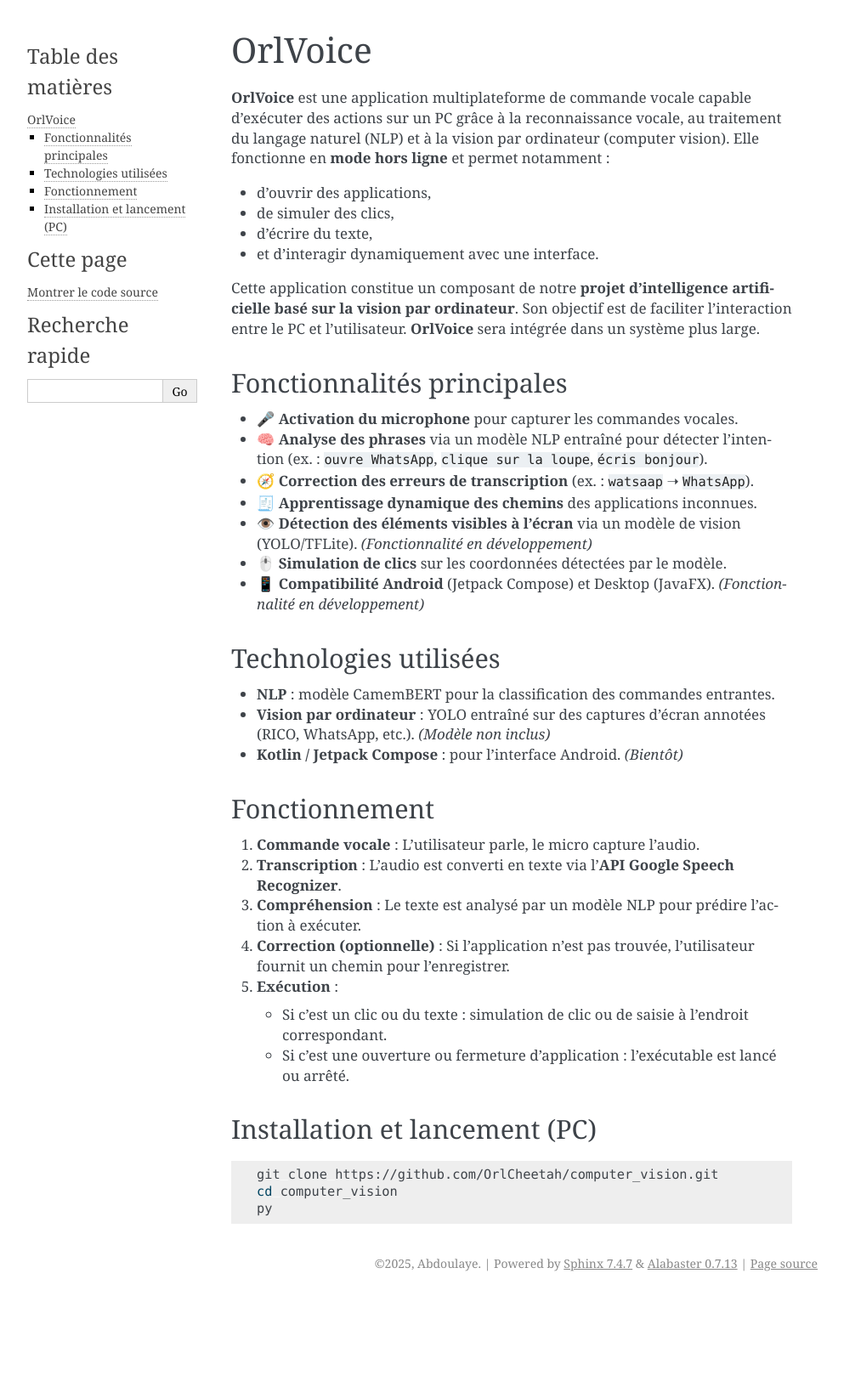
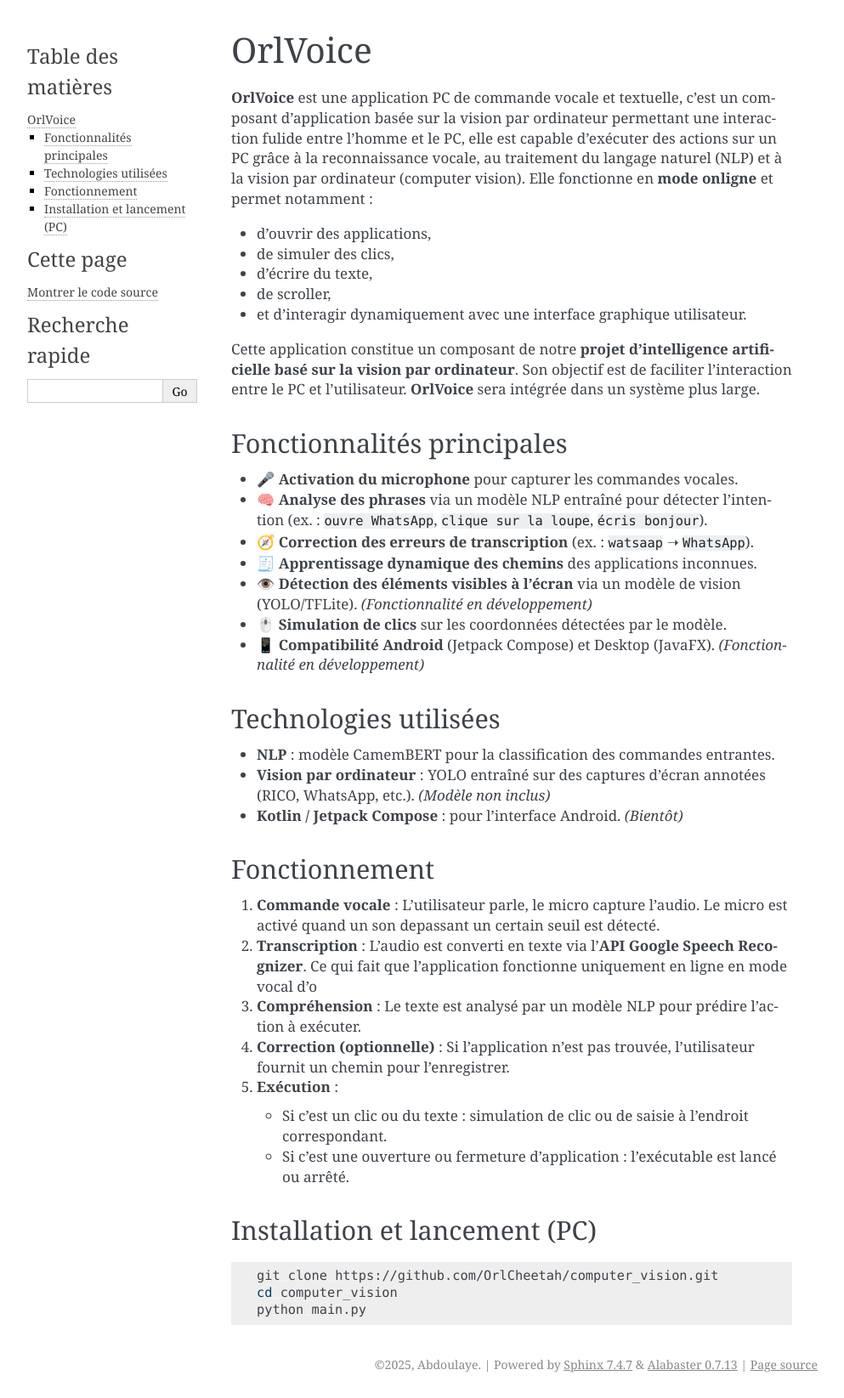
Before and after one commit to OrlCheetah/computer_vision, a Sphinx documentation site: the page built from docs/index.rst, in a window 1280 px wide. Shown: the whole page at 85% size, without its empty margins (148-1141 px from the left). Built offline with Sphinx 7.4.7, drawn with Linux system fonts in a browser that asks for light colours; before the commit the page ends 1526 px from its top, so only the background shows below that.

Commit message:
Mise a jour

```diff
--- a/docs/index.rst
+++ b/docs/index.rst
@@ -1,12 +1,13 @@
 OrlVoice
 ========
 
-**OrlVoice** est une application multiplateforme de commande vocale capable d'exécuter des actions sur un PC grâce à la reconnaissance vocale, au traitement du langage naturel (NLP) et à la vision par ordinateur (computer vision). Elle fonctionne en **mode hors ligne** et permet notamment :
+**OrlVoice** est une application PC de commande vocale et textuelle, c'est un composant d'application basée sur la vision par ordinateur permettant une interaction fulide entre l'homme et le PC, elle est capable d'exécuter des actions sur un PC grâce à la reconnaissance vocale, au traitement du langage naturel (NLP) et à la vision par ordinateur (computer vision). Elle fonctionne en **mode onligne** et permet notamment :
 
 - d'ouvrir des applications,
 - de simuler des clics,
 - d’écrire du texte,
-- et d’interagir dynamiquement avec une interface.
+- de scroller,
+- et d’interagir dynamiquement avec une interface graphique utilisateur.
 
 Cette application constitue un composant de notre **projet d'intelligence artificielle basé sur la vision par ordinateur**. Son objectif est de faciliter l'interaction entre le PC et l'utilisateur. **OrlVoice** sera intégrée dans un système plus large.
 
@@ -31,8 +32,8 @@ Technologies utilisées
 Fonctionnement
 --------------
 
-#. **Commande vocale** : L'utilisateur parle, le micro capture l'audio.
-#. **Transcription** : L’audio est converti en texte via l’**API Google Speech Recognizer**.
+#. **Commande vocale** : L'utilisateur parle, le micro capture l'audio. Le micro est activé quand un son depassant un certain seuil est détecté.
+#. **Transcription** : L’audio est converti en texte via l’**API Google Speech Recognizer**. Ce qui fait que l'application fonctionne uniquement en ligne en mode vocal d'o
 #. **Compréhension** : Le texte est analysé par un modèle NLP pour prédire l’action à exécuter.
 #. **Correction (optionnelle)** : Si l’application n’est pas trouvée, l’utilisateur fournit un chemin pour l’enregistrer.
 #. **Exécution** :
@@ -47,4 +48,4 @@ Installation et lancement (PC)
 
     git clone https://github.com/OrlCheetah/computer_vision.git
     cd computer_vision
-    py
+    python main.py
```
